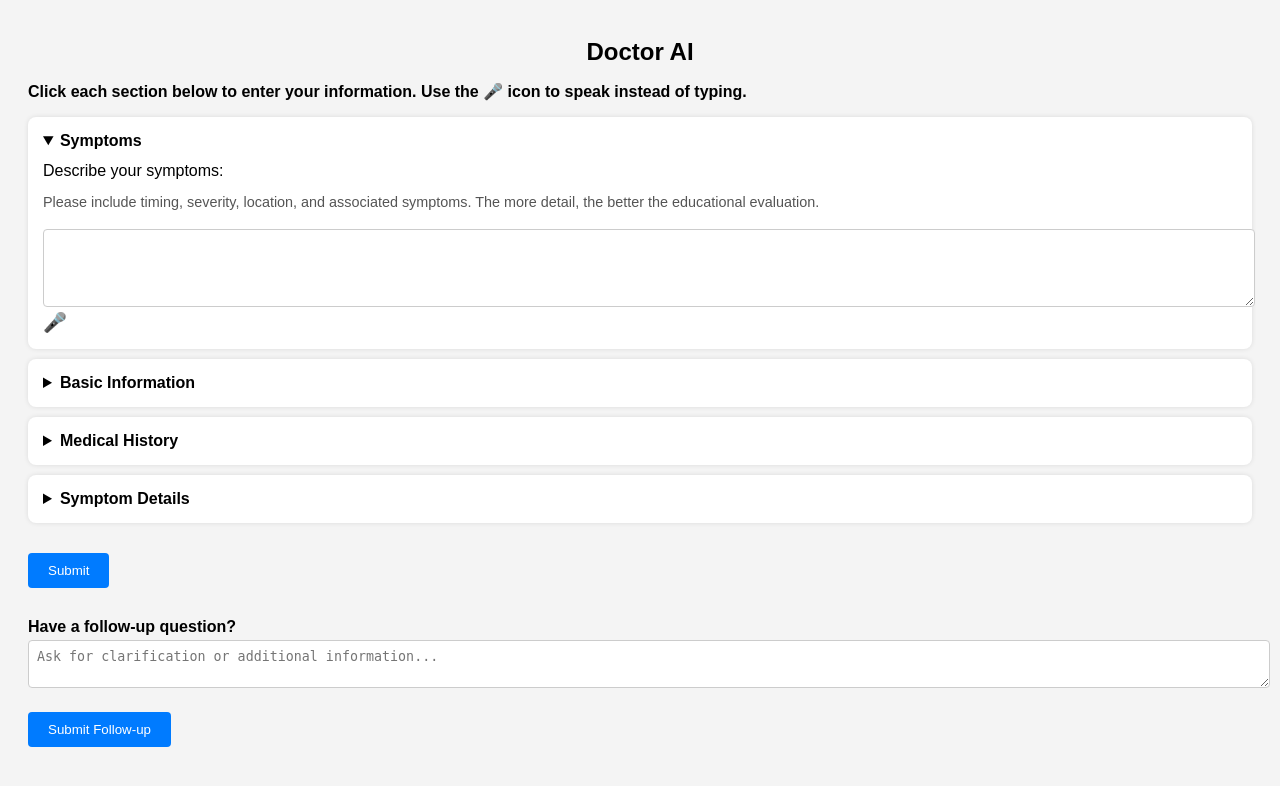
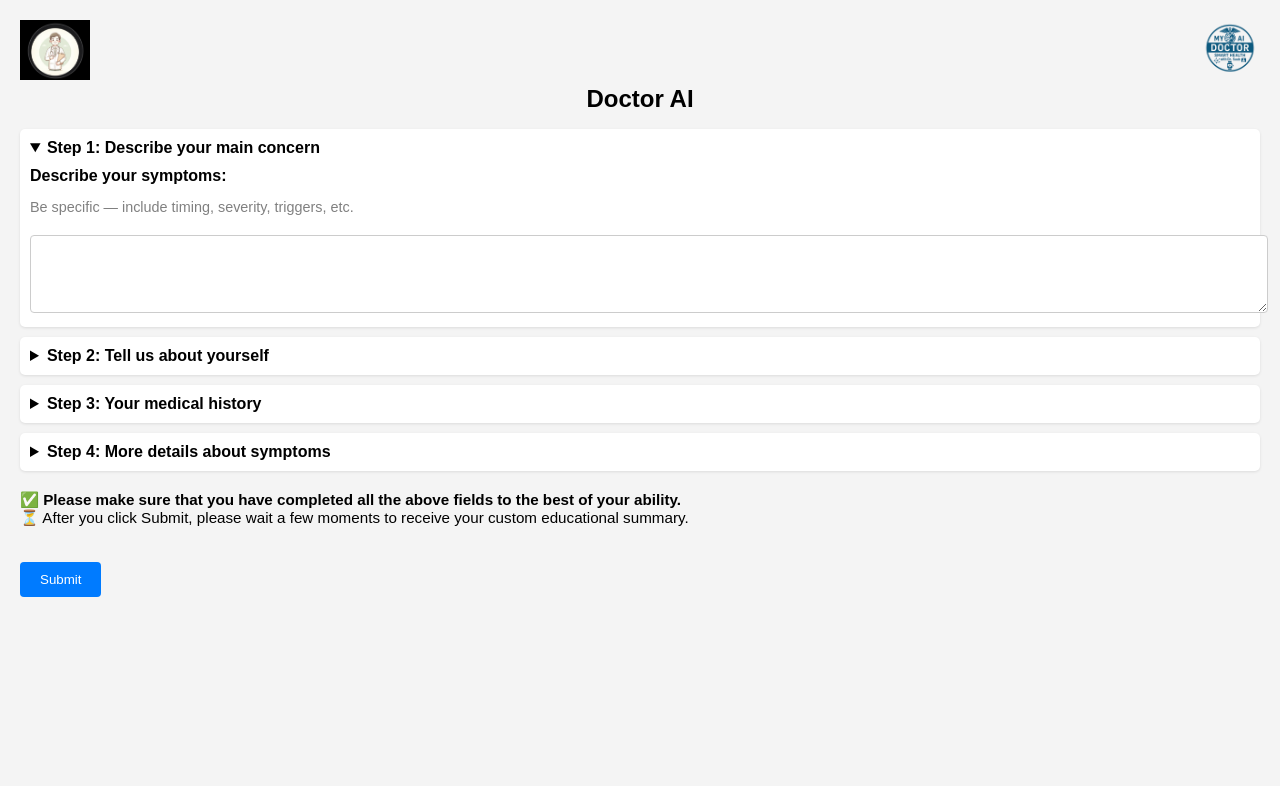
Before and after one commit to Asaabmd/doctor-ai, a Flask app: page / in a window 1280 px wide. Shown: the top 786 px of the page. Run offline with Flask 3, Linux system fonts and the light colour scheme.

Commit message:
Refined UI: collapsible sections and delayed follow-up input

```diff
--- a/templates/index.html
+++ b/templates/index.html
@@ -1,47 +1,54 @@
 <!DOCTYPE html>
 <html lang="en">
 <head>
-  <meta charset="UTF-8" />
-  <meta name="viewport" content="width=device-width, initial-scale=1.0"/>
+    <meta charset="UTF-8">
+    <meta name="viewport" content="width=device-width, initial-scale=1.0">
     <title>Doctor AI</title>
     <style>
         body {
             font-family: Arial, sans-serif;
+            background-color: #f4f4f4;
+            margin: 0;
             padding: 20px;
-      background-color: #f4f4f4;
+        }
+        .header {
+            display: flex;
+            justify-content: space-between;
+            align-items: center;
+        }
+        .header img {
+            height: 60px;
         }
         h1 {
             text-align: center;
+            margin-top: 5px;
             font-size: 24px;
-      margin-top: 10px;
         }
         details {
-      background: #fff;
-      border-radius: 8px;
-      padding: 15px;
-      margin-bottom: 10px;
-      box-shadow: 0 0 5px rgba(0,0,0,0.1);
+            background-color: white;
+            margin: 10px 0;
+            border-radius: 5px;
+            box-shadow: 0 1px 3px rgba(0,0,0,0.1);
+            padding: 10px;
         }
         summary {
             font-weight: bold;
+            font-size: 16px;
             cursor: pointer;
         }
         label {
-      margin-top: 12px;
             display: block;
+            margin-top: 10px;
+            font-weight: bold;
         }
-    input[type="text"], input[type="number"], textarea {
+        input[type="text"],
+        input[type="number"],
+        textarea {
             width: 100%;
             padding: 8px;
-      margin-top: 4px;
+            margin-top: 5px;
+            border-radius: 4px;
             border: 1px solid #ccc;
-      border-radius: 4px;
-    }
-    .mic-button {
-      margin-top: 5px;
-      margin-bottom: 10px;
-      font-size: 1.2em;
-      cursor: pointer;
         }
         button {
             margin-top: 20px;
@@ -55,125 +62,126 @@
         button:hover {
             background-color: #0056b3;
         }
-    /* Modal */
-    .modal {
-      display: none;
-      position: fixed;
-      top: 0; left: 0;
-      width: 100%; height: 100%;
-      background-color: rgba(0, 0, 0, 0.6);
-      justify-content: center;
-      align-items: center;
+        .response {
+            margin-top: 20px;
+            background-color: #e9f5ff;
+            padding: 15px;
+            border-left: 4px solid #007bff;
+            white-space: pre-line;
         }
-    .modal-content {
-      background: white;
-      padding: 20px;
-      border-radius: 10px;
-      max-width: 600px;
-      max-height: 80%;
-      overflow-y: auto;
-    }
-    .close {
-      float: right;
-      font-size: 1.5rem;
+        .mic {
+            font-size: 20px;
             cursor: pointer;
+            margin-left: 5px;
         }
     </style>
 </head>
 <body>
+    <div class="header">
+        <img src="{{ url_for('static', filename='doctor.jpeg') }}" alt="Doctor Image">
+        <img src="{{ url_for('static', filename='logo.png') }}" alt="Logo">
+    </div>
+
     <h1>Doctor AI</h1>
-  <p><strong>Click each section below to enter your information. Use the 🎤 icon to speak instead of typing.</strong></p>
 
     <form method="POST">
         <details open>
-      <summary>Symptoms</summary>
+            <summary>Step 1: Describe your main concern</summary>
             <label for="symptoms">Describe your symptoms:</label>
-      <p style="font-size: 0.9em; color: #555;">Please include timing, severity, location, and associated symptoms. The more detail, the better the educational evaluation.</p>
-      <textarea name="symptoms" id="symptoms" rows="4" required></textarea>
-      <span class="mic-button" onclick="startRecognition('symptoms')">🎤</span>
+            <p style="font-size: 0.9em; color: gray;">Be specific — include timing, severity, triggers, etc.</p>
+            <textarea name="symptoms" rows="4" required></textarea>
         </details>
 
         <details>
-      <summary>Basic Information</summary>
-      <label for="age_range">Age Range:</label>
-      <input type="text" name="age_range" id="age_range" placeholder="e.g., 30-40"/>
-      <span class="mic-button" onclick="startRecognition('age_range')">🎤</span>
+            <summary>Step 2: Tell us about yourself</summary>
+            <label>Age Range:</label>
+            <input type="text" name="age_range" placeholder="e.g., 30–40">
+            <span class="mic" onclick="startRecognition('age')">🎤</span>
 
-      <label for="sex">Sex:</label>
-      <input type="text" name="sex" id="sex" placeholder="e.g., Male/Female/Other"/>
-      <span class="mic-button" onclick="startRecognition('sex')">🎤</span>
+            <label>Sex:</label>
+            <input type="text" name="sex" placeholder="e.g., Male, Female">
+            <span class="mic" onclick="startRecognition('sex')">🎤</span>
         </details>
 
         <details>
-      <summary>Medical History</summary>
-      <label for="existing_conditions">Existing Conditions (what are your current medical problems?):</label>
-      <input type="text" name="existing_conditions" id="existing_conditions"/>
-      <span class="mic-button" onclick="startRecognition('existing_conditions')">🎤</span>
+            <summary>Step 3: Your medical history</summary>
+            <label>Existing Conditions (What are your current medical problems?):</label>
+            <input type="text" name="existing_conditions">
+            <span class="mic" onclick="startRecognition('existing_conditions')">🎤</span>
 
-      <label for="allergies">Allergies:</label>
-      <input type="text" name="allergies" id="allergies"/>
-      <span class="mic-button" onclick="startRecognition('allergies')">🎤</span>
+            <label>Allergies:</label>
+            <input type="text" name="allergies">
+            <span class="mic" onclick="startRecognition('allergies')">🎤</span>
 
-      <label for="medications">Medications (currently taking):</label>
-      <input type="text" name="medications" id="medications"/>
-      <span class="mic-button" onclick="startRecognition('medications')">🎤</span>
+            <label>Medications:</label>
+            <input type="text" name="medications">
+            <span class="mic" onclick="startRecognition('medications')">🎤</span>
         </details>
 
         <details>
-      <summary>Symptom Details</summary>
-      <label for="onset">Onset (when did symptoms start?):</label>
-      <input type="text" name="onset" id="onset"/>
-      <span class="mic-button" onclick="startRecognition('onset')">🎤</span>
+            <summary>Step 4: More details about symptoms</summary>
+            <label>Onset (When did symptoms start?):</label>
+            <input type="text" name="onset">
+            <span class="mic" onclick="startRecognition('onset')">🎤</span>
 
-      <label for="better">Better (what makes symptoms better?):</label>
-      <input type="text" name="better" id="better"/>
-      <span class="mic-button" onclick="startRecognition('better')">🎤</span>
+            <label>What makes it better?</label>
+            <input type="text" name="better">
+            <span class="mic" onclick="startRecognition('better')">🎤</span>
 
-      <label for="worse">Worse (what makes symptoms worse?):</label>
-      <input type="text" name="worse" id="worse"/>
-      <span class="mic-button" onclick="startRecognition('worse')">🎤</span>
+            <label>What makes it worse?</label>
+            <input type="text" name="worse">
+            <span class="mic" onclick="startRecognition('worse')">🎤</span>
 
-      <label for="severity">Severity (1–10, where 10 is most severe):</label>
-      <input type="number" name="severity" id="severity" min="1" max="10"/>
-      <span class="mic-button" onclick="startRecognition('severity')">🎤</span>
+            <label>Severity (1–10 where 10 is most severe):</label>
+            <input type="number" name="severity" min="1" max="10">
+            <span class="mic" onclick="startRecognition('severity')">🎤</span>
 
-      <label for="treatments">Treatments Tried (e.g., Tylenol, rest):</label>
-      <input type="text" name="treatments" id="treatments"/>
-      <span class="mic-button" onclick="startRecognition('treatments')">🎤</span>
+            <label>Treatments tried (What treatments have you tried?):</label>
+            <input type="text" name="treatments">
+            <span class="mic" onclick="startRecognition('treatments')">🎤</span>
         </details>
+
+        <p style="margin-top:20px; font-size: 0.95em;">
+            ✅ <strong>Please make sure that you have completed all the above fields to the best of your ability.</strong><br>
+            ⏳ After you click Submit, please wait a few moments to receive your custom educational summary.
+        </p>
 
         <button type="submit">Submit</button>
     </form>
 
-  <!-- Modal popup for summary -->
     {% if response %}
-  <div class="modal" style="display:flex;">
-    <div class="modal-content">
-      <span class="close" onclick="this.parentElement.parentElement.style.display='none';">&times;</span>
+    <div class="response">
         <h3>Doctor AI Summary:</h3>
         <p>{{ response|safe }}</p>
-    </div>
+
+        <form action="/followup" method="post" style="margin-top:20px;">
+            <label for="followup">Have a follow-up question?</label>
+            <textarea name="followup" rows="3" placeholder="Type your follow-up question here..."></textarea>
+            <button type="submit">Submit Follow-up Question</button>
+        </form>
     </div>
     {% endif %}
 
-  <!-- Follow-up form -->
-  <form method="POST" action="/followup" style="margin-top: 30px;">
-    <label for="followup"><strong>Have a follow-up question?</strong></label>
-    <textarea name="followup" id="followup" rows="2" placeholder="Ask for clarification or additional information..."></textarea>
-    <button type="submit">Submit Follow-up</button>
-  </form>
-
     <script>
-    function startRecognition(id) {
-      const field = document.getElementById(id);
+        function startRecognition(fieldName) {
             const recognition = new (window.SpeechRecognition || window.webkitSpeechRecognition)();
             recognition.lang = 'en-US';
+            recognition.interimResults = false;
+            recognition.maxAlternatives = 1;
+
             recognition.start();
+
             recognition.onresult = function(event) {
-        field.value += (field.value ? ' ' : '') + event.results[0][0].transcript;
+                const transcript = event.results[0][0].transcript;
+                const fields = document.getElementsByName(fieldName);
+                if (fields.length) {
+                    const field = fields[0];
+                    field.value += (field.value ? ' ' : '') + transcript;
+                }
             };
+
             recognition.onerror = function(event) {
-        alert("Speech recognition error: " + event.error);
+                alert('Speech recognition error: ' + event.error);
             };
         }
     </script>
```
Lines whose indentation alone changed are shown as unchanged.
